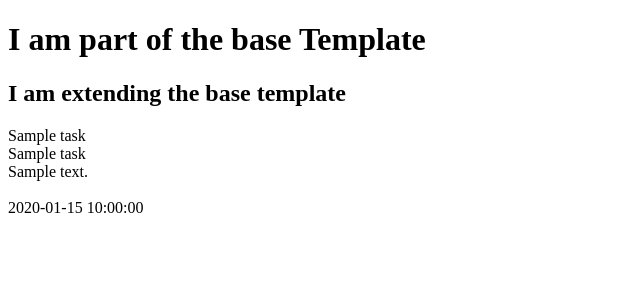
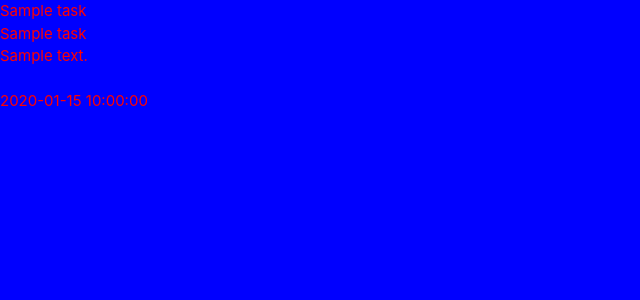
Before and after one commit to kmadjei/backend-mini-project, a Flask app: page / in a window 1280 px wide. Shown: the top 300 px of the page, without its empty margins (0-640 px from the left). Run offline with Flask 2, Linux system fonts and the light colour scheme; a database or web service that is not in the repository returns one stand-in record (values such as "Sample title"); some libraries are stand-ins or nearby versions.

Commit message:
Added static files and Materialize css

```diff
--- /dev/null
+++ b/static/css/styles.css
@@ -0,0 +1,4 @@
+body {
+    background-color: blue;
+    color: red;
+}
--- a/templates/base.html
+++ b/templates/base.html
@@ -2,13 +2,27 @@
 <html lang="en">
 <head>
     <meta charset="UTF-8">
-    <meta http-equiv="X-UA-Compatible" content="IE=edge">
     <meta name="viewport" content="width=device-width, initial-scale=1.0">
+    <link rel="stylesheet" href="https://cdnjs.cloudflare.com/ajax/libs/font-awesome/5.13.1/css/all.min.css"
+        integrity="sha512-xA6Hp6oezhjd6LiLZynuukm80f8BoZ3OpcEYaqKoCV3HKQDrYjDE1Gu8ocxgxoXmwmSzM4iqPvCsOkQNiu41GA==" crossorigin="anonymous" type="text/css">
+    <link rel="stylesheet" href="https://cdnjs.cloudflare.com/ajax/libs/materialize/1.0.0/css/materialize.min.css" type="text/css">
+    <link rel="stylesheet" href="{{ url_for('static', filename='css/styles.css') }}" type="text/css">
+
+    {% block styles %}
+    {% endblock %}
+
     <title>Task Manager</title>
 </head>
 <body>
-    <h1>I am part of the base Template</h1>
+
     {% block content %}
+    {% endblock %}
+
+    <script src="https://code.jquery.com/jquery-3.5.1.min.js"
+        integrity="sha256-9/aliU8dGd2tb6OSsuzixeV4y/faTqgFtohetphbbj0=" crossorigin="anonymous"></script>
+    <script src="https://cdnjs.cloudflare.com/ajax/libs/materialize/1.0.0/js/materialize.min.js"></script>
+    <script src="{{ url_for('static', filename='js/script.js') }}"></script>
+    {% block scripts %}
     {% endblock %}
 </body>
 </html>
--- a/templates/tasks.html
+++ b/templates/tasks.html
@@ -1,7 +1,5 @@
 {% extends "base.html" %}
 {% block content %}
-
-    <h2>I am extending the base template</h2>
 
     {% for task in tasks %}
         {{ task.task_name }}<br>
```
Also changed, not shown: static/js/script.js (added).
